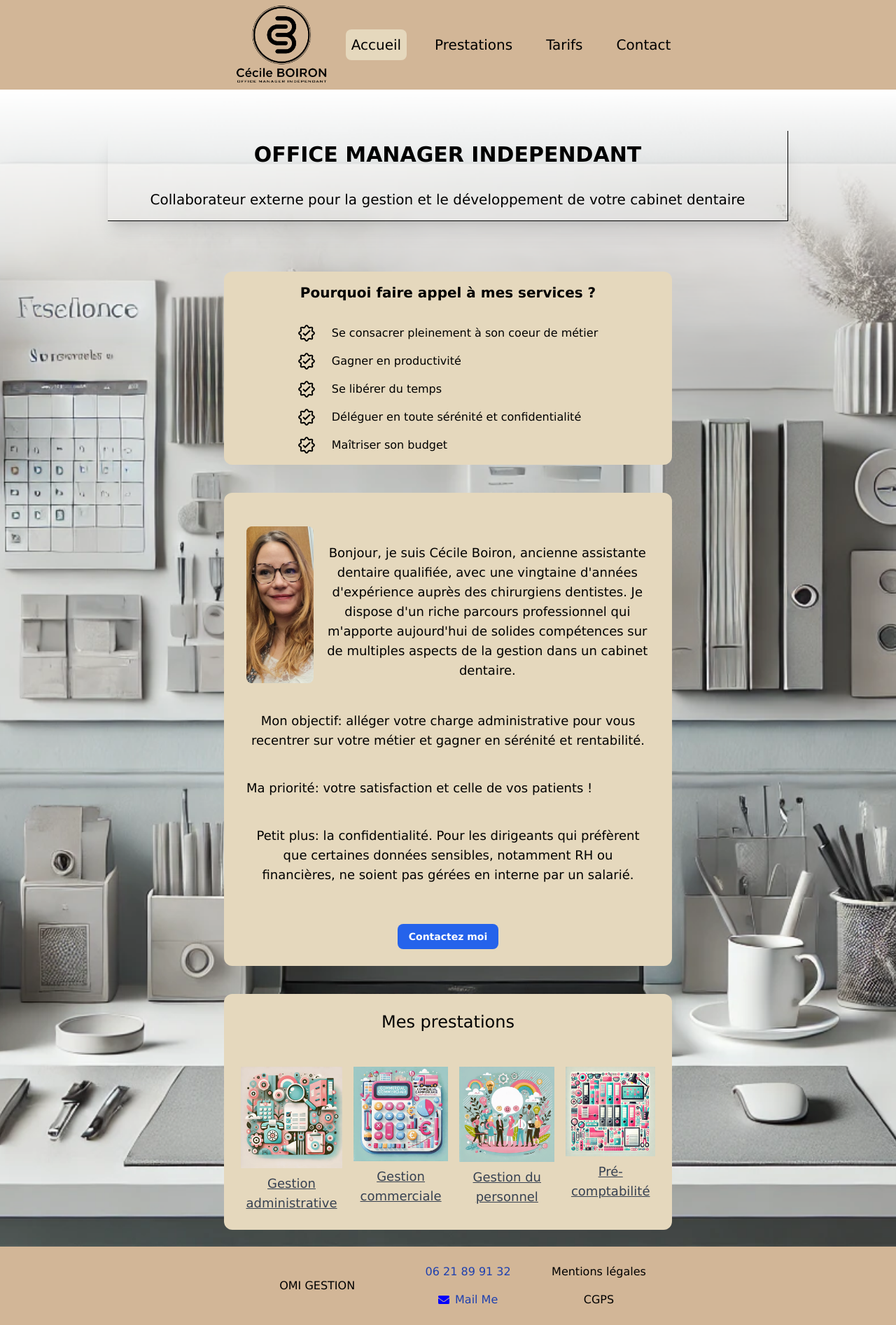
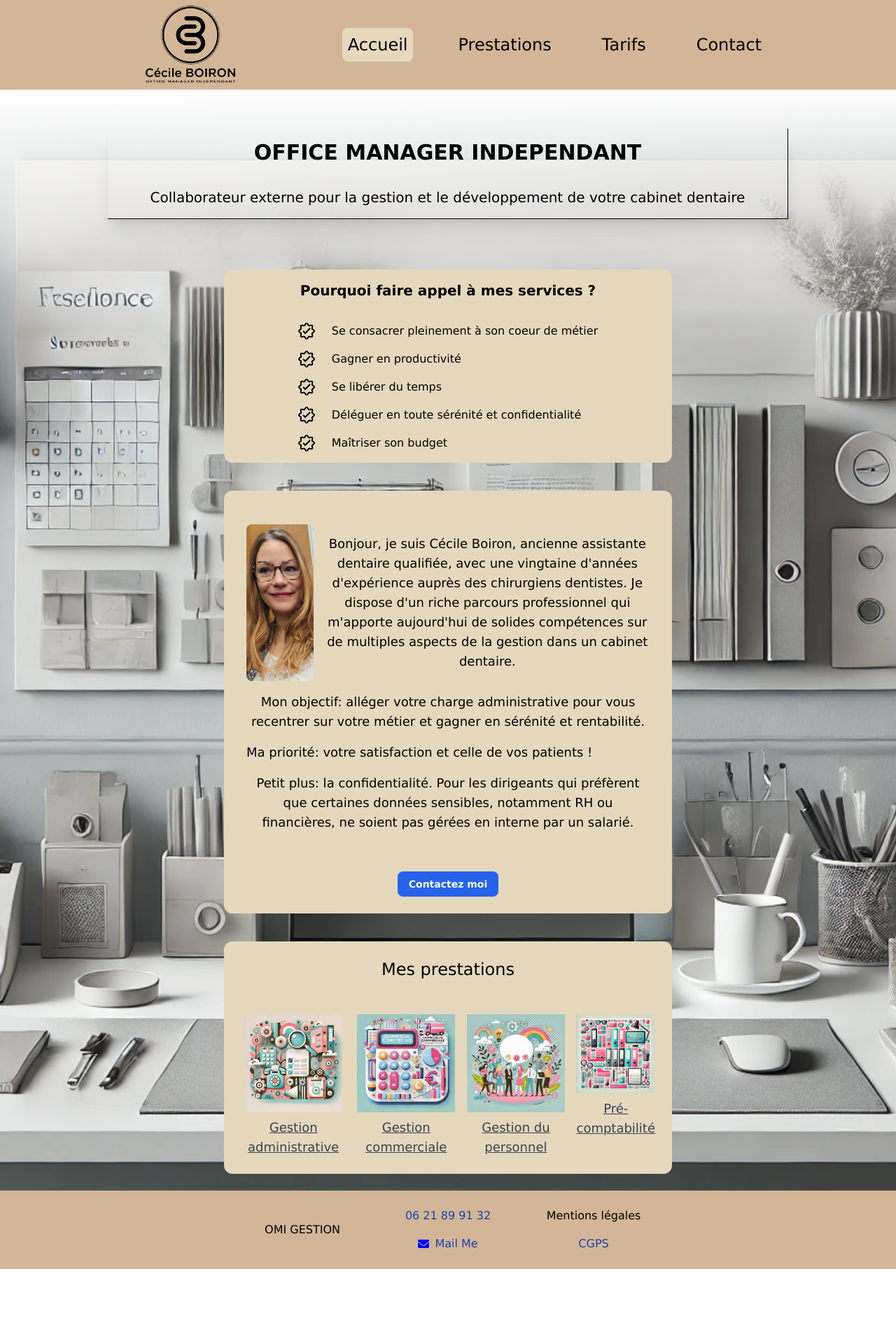
Before and after one commit to YannickMath/office_manager, a Next.js app: page / in a window 1280 px wide. Shown: the whole page at 70% size. After the commit the page ends 1813 px from the top, so only its background shows below. Built offline with nearby package versions, Linux system fonts and the light colour scheme.

Commit message:
update cv and conditions

```diff
--- a/src/app/components/footer/footer.tsx
+++ b/src/app/components/footer/footer.tsx
@@ -24,7 +24,7 @@ const Footer = ({ isCgpsOpen, onToggleCgps }: FooterProps) => {
           <div className="flex flex-row w-1/3 justify-center items-center">
             <h1 className="bold text-center">{name}</h1>
           </div>
-          <div className="flex flex-col items-center justify-center p-2 gap-4 text-blue-800">
+          <div className="flex flex-col w-1/3 items-center justify-center p-2 gap-4 text-blue-800">
             <p>{phone}</p>
             <p>
               <a
@@ -36,9 +36,9 @@ const Footer = ({ isCgpsOpen, onToggleCgps }: FooterProps) => {
               </a>
             </p>
           </div>
-          <div className="flex flex-col items-center justify-center p-2 gap-4">
+          <div className="flex flex-col w-1/3 items-center justify-center p-2 gap-4">
             <p>{mentions}</p>
-            <div className="flex flex-row items-center justify-center gap-2">
+            <div className="flex flex-row items-center justify-center gap-2 text-blue-800">
               <p
                 className="text-center cursor-pointer hover:underline"
                 onClick={onToggleCgps}
--- a/src/app/components/headerMenu/headerMenu.tsx
+++ b/src/app/components/headerMenu/headerMenu.tsx
@@ -39,7 +39,7 @@ const HeaderMenu = () => {
   return (
     <div className="relative flex flex-row w-full h-full bg-customBrown justify-center text-xs phone:gap-8 items-center p-4">
       <Image src="/LOGO_CB_Noire.png" alt="logo" width={180} height={180} />
-      <nav className="hidden md:flex h-full items-center text-xl gap-8">
+      <nav className="hidden md:flex h-full items-center phone:text-xl text-2xl phone:gap-8 gap-14 phone:ml-0 ml-[10%]">
         {items.map(({ url, label }, index) => (
           <div key={index} className="list-none">
             <Link href={url}>
--- a/src/app/components/shared/titre.tsx
+++ b/src/app/components/shared/titre.tsx
@@ -19,9 +19,7 @@ export default function Titre({ title, description }: TitreProps): JSX.Element {
   }, []);
   return (
     <div
-      className={`flex flex-col w-full ${
-        isRootPath ? "h-[180px]" : "h-[100px]"
-      } justify-end items-center phone:p-2 p-8 text-center gap-10`}
+      className={`flex flex-col w-full  justify-end items-center phone:p-2 p-8 text-center gap-10`}
     >
       <div className="relative flex justify-center items-center w-4/5 shadow-xl border-b border-r border-black p-4 phone:bg-office-manager-main-bg phone:bg-cover phone:bg-no-repeat phone:bg-center">
         {/* Overlay semi-transparent */}
--- a/src/app/components/welcome/cv.tsx
+++ b/src/app/components/welcome/cv.tsx
@@ -10,7 +10,10 @@ const Cv = () => {
   const Items = () => (
     <>
       {arrayBuilderCvItems.map(({ id, label, image }) => (
-        <div key={id} className={`flex phone:flex-col flex-row gap-4`}>
+        <div
+          key={id}
+          className={`flex phone:flex-col flex-row items-center gap-4`}
+        >
           {image && (
             <div className="w-full flex justify-center items-center">
               <div className="flex items-center justify-center phone:h-64 phone:w-36 relative h-56 w-24">
@@ -24,7 +27,7 @@ const Cv = () => {
               </div>
             </div>
           )}
-          <p className="mt-6">{label}</p>
+          <p>{label}</p>
         </div>
       ))}
     </>
--- a/src/app/components/welcome/prestations.tsx
+++ b/src/app/components/welcome/prestations.tsx
@@ -37,7 +37,7 @@ const Prestations = () => {
     return () => window.removeEventListener("resize", handleResize);
   }, []);
 
-  const imageWidth = windowWidth < 899 ? 90 : 180;
+  const imageWidth = windowWidth < 899 ? 90 : 140;
 
   return (
     <CardContainer width="w-1/2 phone:w-3/4 phone:mb-6">
@@ -47,7 +47,7 @@ const Prestations = () => {
         </div>
         <div
           className="flex flex-row gap-4
-        phone:flex-col phone:items-center"
+        laptop:flex-col laptop:items-center"
         >
           <PrestationsContent />
         </div>
--- a/src/app/page.tsx
+++ b/src/app/page.tsx
@@ -10,7 +10,7 @@ export default function Home() {
     bg-office-manager-main-bg bg-cover bg-center bg-no-repeat
     phone:bg-contain phone:bg-bottom phone:bg-gray-200 "
     >
-      <div className="w-full mt-4">
+      <div className="w-full">
         <Banner />
       </div>
       <div className="flex w-full justify-center">
--- a/src/app/services/page.tsx
+++ b/src/app/services/page.tsx
@@ -19,14 +19,14 @@ const Services = () => {
         title="Prestations"
         // description="Découvrez les services que je propose"
       /> */}
-      <div className="flex flex-col items-center gap-8 p-2">
+      <div className="flex flex-col items-center gap-8 phone:gap-4 p-2 phone:p-6">
         <CardContainer width="w-1/2 phone:w-full" bgColor="bg-grey-250">
           <IntroductionItems items={introductionItems} />
         </CardContainer>
         <div className="flex w-full justify-center">
           <Button size="normal" label="Contactez-moi" url="/contacts" />
         </div>
-        <div className="grid grid-cols-2 phone:flex phone:flex-col w-3/4 phone:w-4/5 gap-12">
+        <div className="grid grid-cols-2 phone:flex phone:flex-col w-3/4 phone:w-4/5 gap-12 phone:gap-6 phone:py-4">
           {services.map((service) => (
             <CardContainer key={service.id} width="w-full">
               <ServiceSection key={service.id} {...service} />
--- a/src/app/tarifs/page.tsx
+++ b/src/app/tarifs/page.tsx
@@ -10,7 +10,7 @@ const Tarifs = () => {
       id: 1,
       title: "Tarif horaire",
       icon: <MdOutlineAvTimer className="w-8 h-8" />,
-      description: "A partir de 29€ net / heure *",
+      description: "A partir de 29€ net / heure",
       note: "TVA non applicable art 293 B du CGI",
       button: <Button url="/contacts" label="Contactez moi" />,
     },
```
